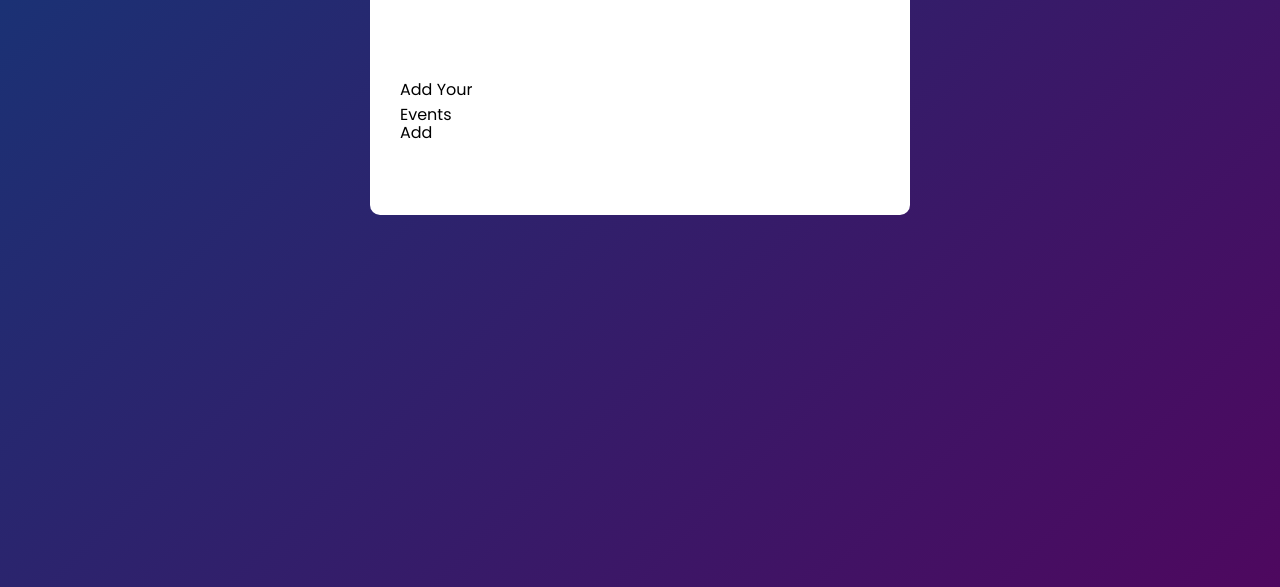
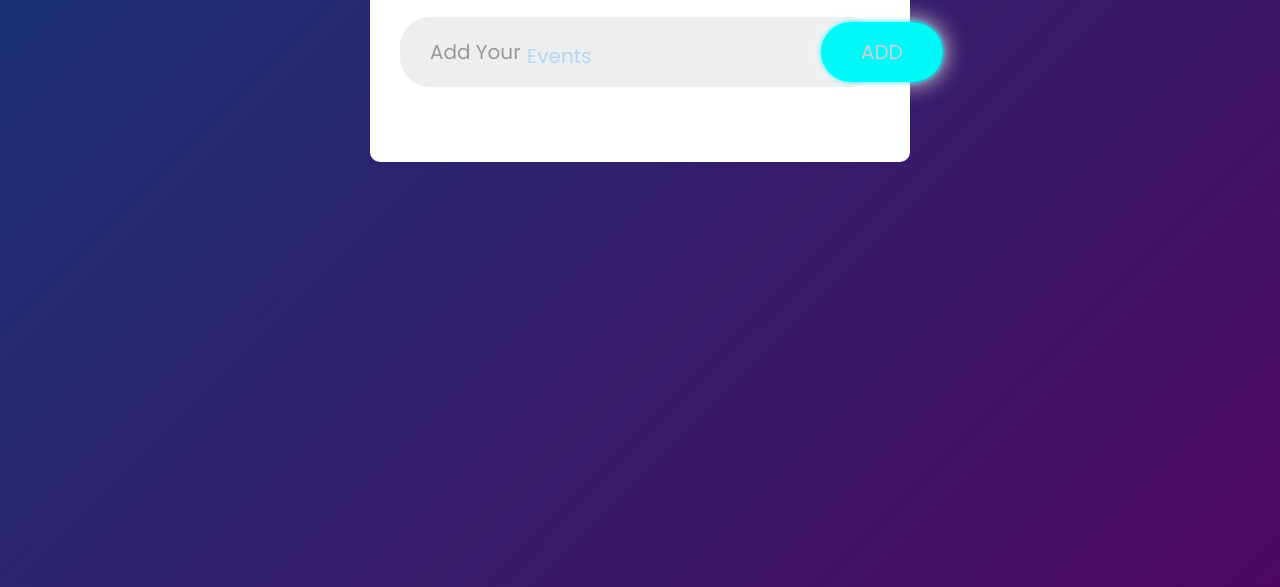
Before and after one commit to mohammadabuhanif/Animated_To-do_List, a plain HTML site: page index.html in a window 1280 px wide. Shown: the part 213-800 px from the top of the page. Drawn offline with nearby package versions, Linux system fonts and the light colour scheme.

Commit message:
Update style.css
Added animation.

```diff
--- a/style.css
+++ b/style.css
@@ -5,6 +5,29 @@
     padding: 0;
     font-family: 'poppins', sans-serif;
     box-sizing: border-box;
+}
+
+.button {
+    position: relative;
+    font-weight: bold;
+    color: #d0d0d0;
+    font-style: inherit;
+    padding: 16px 40px;
+    border-radius: 40px;
+    cursor: pointer;
+    right: 5px;
+    background: #00f8f8;
+    font-size: 20px;
+    font-weight: 400;
+    text-transform: uppercase;
+    border: none;
+    outline: none;
+    z-index: 0;
+    box-shadow: 0 0 5px #00f8f8, 0 0 25px #f8f8f8;
+}
+
+.button:hover {
+    box-shadow: 0 0 5px #00f8f8, 0 0 25px #3ef8f8, 0 0 50px #7cf8f8, 0 0 100px #baf8f8, 0 0 200px #f8f8f8;
 }
 
 .container {
@@ -72,68 +95,52 @@
     margin-left: 40px;
 }
 
-.row {
+.input_box {
+    position: relative;
     display: flex;
     align-items: center;
     justify-content: space-between;
+    margin: 5px 0px;
     background: #edeef0;
     border-radius: 30px;
-    padding-left: 20px;
-    margin-bottom: 10px;
 }
 
-
 input {
-    flex: 1;
+    font-size: 20px;
+    padding: 20px;
     border: none;
     outline: none;
+    flex: 1;
     background: 20px;
-    padding: 20px;
 }
 
-.row .button {
-    position: relative;
-    display: inline-block;
-    color: #fff;
-    padding: 16px 42px;
-    background: linear-gradient(90deg, #6616d0, #ac34e7);
-    border-radius: 40px;
-    margin: 5px;
-    cursor: pointer;
-    font-size: 18px;
-    font-weight: 400;
-    text-transform: uppercase;
-    text-decoration: none;
-    box-shadow: 3px 5px rgba(0, 0, 0, 0.1);
-    border-top: 1px solid rgba(0, 0, 0, 0.1);
-    overflow: hidden;
+.placeholder {
+    position: absolute;
+    left: 30px;
+    top: 20px;
+    display: flex;
+    align-items: center;
+    pointer-events: none;
+    color: #989898;
 }
 
-.row .button .overlay {
-    position: absolute;
-    background: #fff;
-    height: 400px;
-    width: 400px;
-    top: 0;
-    left: 0;
-    transform: translate(-50%, -50%);
-    border-radius: 50%;
-    animation: blink 0.5s linear;
-    opacity: 0.5;
+.box {
+    font-size: 20px;
+    margin-right: 0px;
 }
 
-@keyframes blink {
-    0% {
-        height: 0px;
-        width: 0px;
-        opacity: 0.5;
-    }
+.slider_box {
+    position: relative;
+}
 
-    100% {
-        height: 400px;
-        width: 400px;
-        opacity: 0;
-    }
+.slider {
+    position: relative;
+    color: #329ffe;
+    left: -5px;
+    top: 0px;
+    opacity: 1;
+    font-size: 20px;
+    transition: 0.5s;
 }
 
 ul li {
```
